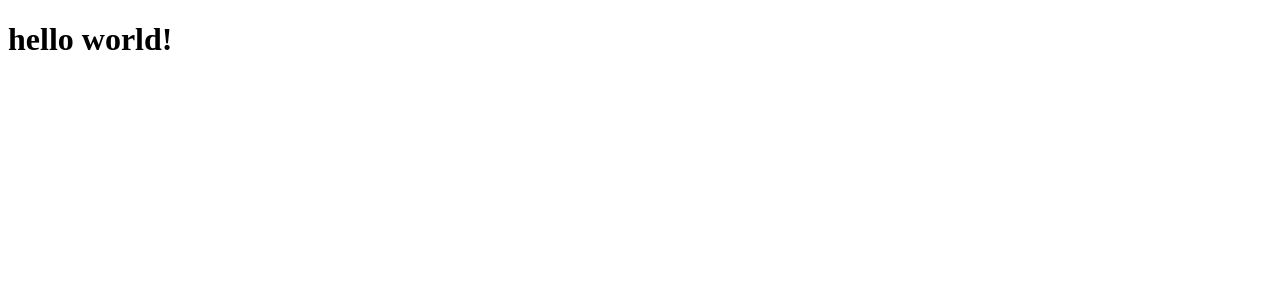
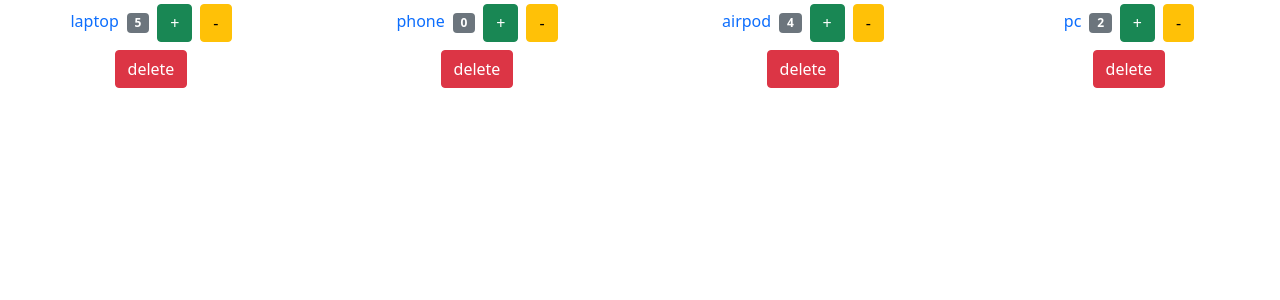
Before and after one commit to Alirezans81/online-shop, a React (Create React App) app: page / in a window 1280 px wide. Shown: the top 300 px of the page. Built offline with nearby package versions, Linux system fonts and the light colour scheme.

Commit message:
products array

```diff
--- a/src/App.js
+++ b/src/App.js
@@ -1,5 +1,11 @@
+import Products from "./components/products";
+
 const App = () => {
-  return <h1>hello world!</h1>;
+  return (
+    <>
+      <Products />
+    </>
+  );
 };
 
 export default App;
--- /dev/null
+++ b/src/components/product.jsx
@@ -0,0 +1,36 @@
+import { useState } from "react";
+
+const Product = (props) => {
+  const [count, setCount] = useState(props.count);
+
+  function handlePlus() {
+    setCount(count + 1);
+  }
+
+  function handleMinus() {
+    setCount(count - 1);
+  }
+
+  function handleDelete() {
+    props.onDelete(props.id);
+  }
+
+  return (
+    <>
+      <span className="m-1 text-primary">{props.name}</span>
+      <span className="m-1 badge bg-secondary">{count}</span>
+      <button onClick={handlePlus} className="m-1 btn btn-success">
+        +
+      </button>
+      <button onClick={handleMinus} className="m-1 btn btn-warning">
+        -
+      </button>
+      <br />
+      <button onClick={handleDelete} className="m-1 btn btn-danger">
+        delete
+      </button>
+    </>
+  );
+};
+
+export default Product;
--- /dev/null
+++ b/src/components/products.jsx
@@ -0,0 +1,34 @@
+import { useState } from "react";
+import Product from "./product";
+
+const Products = () => {
+  const [products, setProducts] = useState([
+    { id: 1, count: 5, name: "laptop" },
+    { id: 2, count: 0, name: "phone" },
+    { id: 3, count: 4, name: "airpod" },
+    { id: 4, count: 2, name: "pc" },
+  ]);
+
+  function handleDelete(productId) {
+    const newProducts = products.filter((p) => p.id !== productId);
+    setProducts(newProducts);
+  }
+
+  return (
+    <div className="row text-center">
+      {products.map((p, index) => (
+        <div className="col-3">
+            <Product
+              onDelete={handleDelete}
+              key={index}
+              id={p.id}
+              name={p.name}
+              count={p.count}
+              />
+        </div>
+      ))}
+    </div>
+  );
+};
+
+export default Products;
--- a/src/index.js
+++ b/src/index.js
@@ -1,5 +1,6 @@
 import ReactDOM from "react-dom/client";
 import App from './app';
+import 'bootstrap/dist/css/bootstrap.min.css'
 
 const root = ReactDOM.createRoot(document.getElementById('root'));
 
```
